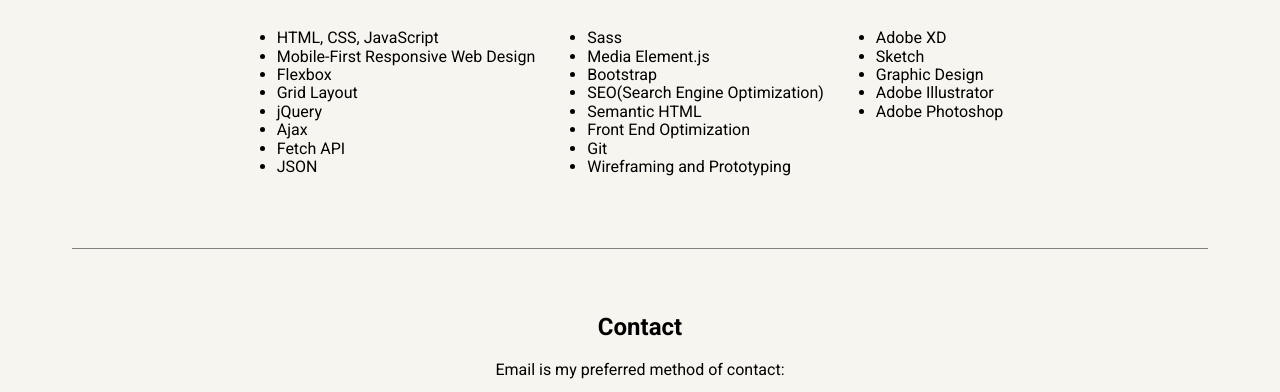
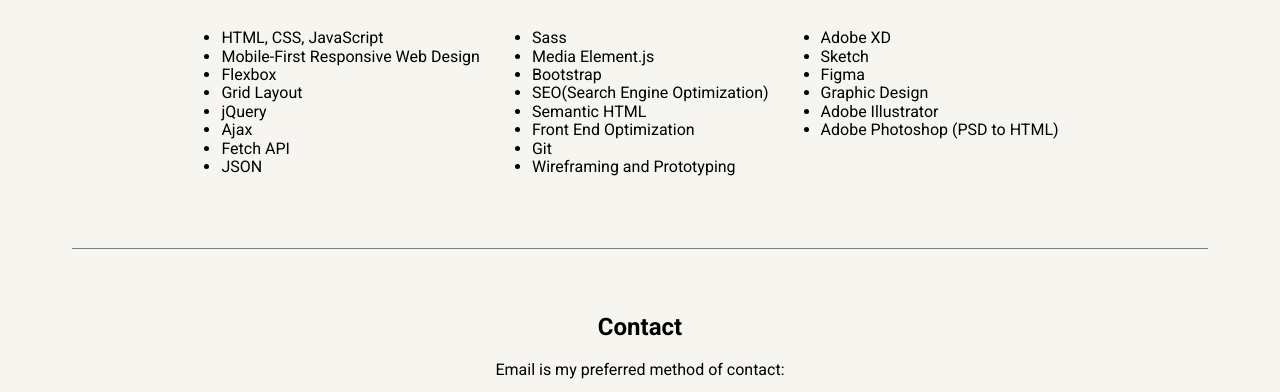
Before and after one commit to shoaibkamalkhan/shoaibkamalkhan.github.io, a plain HTML site: page index.html in a window 1280 px wide. Shown: the part 5127-5519 px from the top of the page. Drawn offline with nearby package versions, Linux system fonts and the light colour scheme.

Commit message:
Updated HTML

```diff
--- a/index.html
+++ b/index.html
@@ -212,9 +212,10 @@
                     <li>Wireframing and Prototyping</li>
                     <li>Adobe XD</li>
                     <li>Sketch</li>
+                    <li>Figma</li>
                     <li>Graphic Design</li>
                     <li>Adobe Illustrator</li>
-                    <li>Adobe Photoshop</li>
+                    <li>Adobe Photoshop (PSD to HTML)</li>
                 </ul>
                 <table class="sk-table">
                     <tr>
@@ -242,9 +243,10 @@
                                 <li>Wireframing and Prototyping</li>
                                 <li>Adobe XD</li>
                                 <li>Sketch</li>
+                                <li>Figma</li>
                                 <li>Graphic Design</li>
                                 <li>Adobe Illustrator</li>
-                                <li>Adobe Photoshop</li>
+                                <li>Adobe Photoshop  (PSD to HTML)</li>
                             </ul>
                         </td>
                     </tr>
@@ -279,9 +281,10 @@
                             <ul class="sk-tb-list">
                                 <li>Adobe XD</li>
                                 <li>Sketch</li>
+                                <li>Figma</li>
                                 <li>Graphic Design</li>
                                 <li>Adobe Illustrator</li>
-                                <li>Adobe Photoshop</li>
+                                <li>Adobe Photoshop (PSD to HTML)</li>
                             </ul>
                         </td>
                     </tr>
```
Also changed, not shown: 2 other files.
